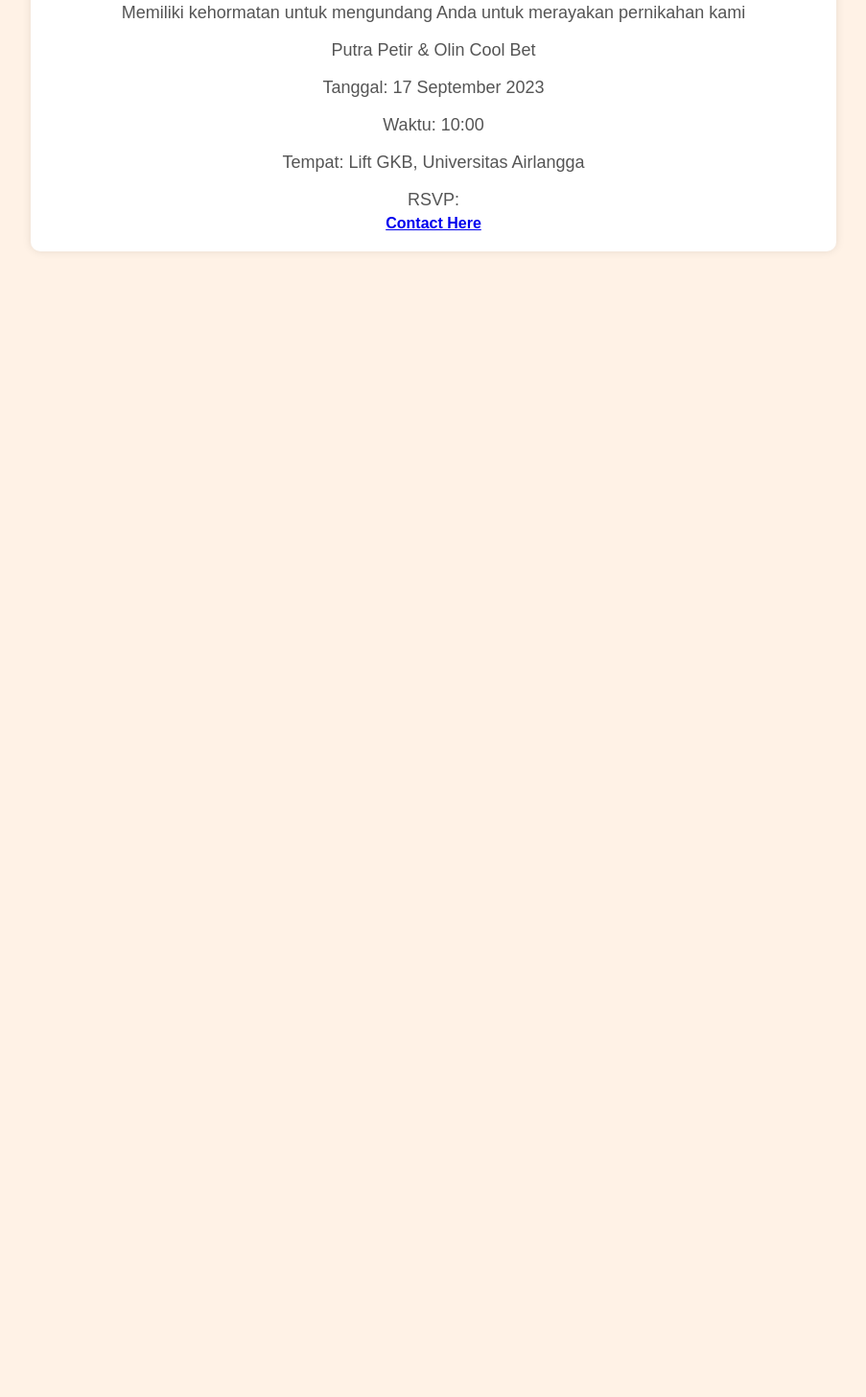
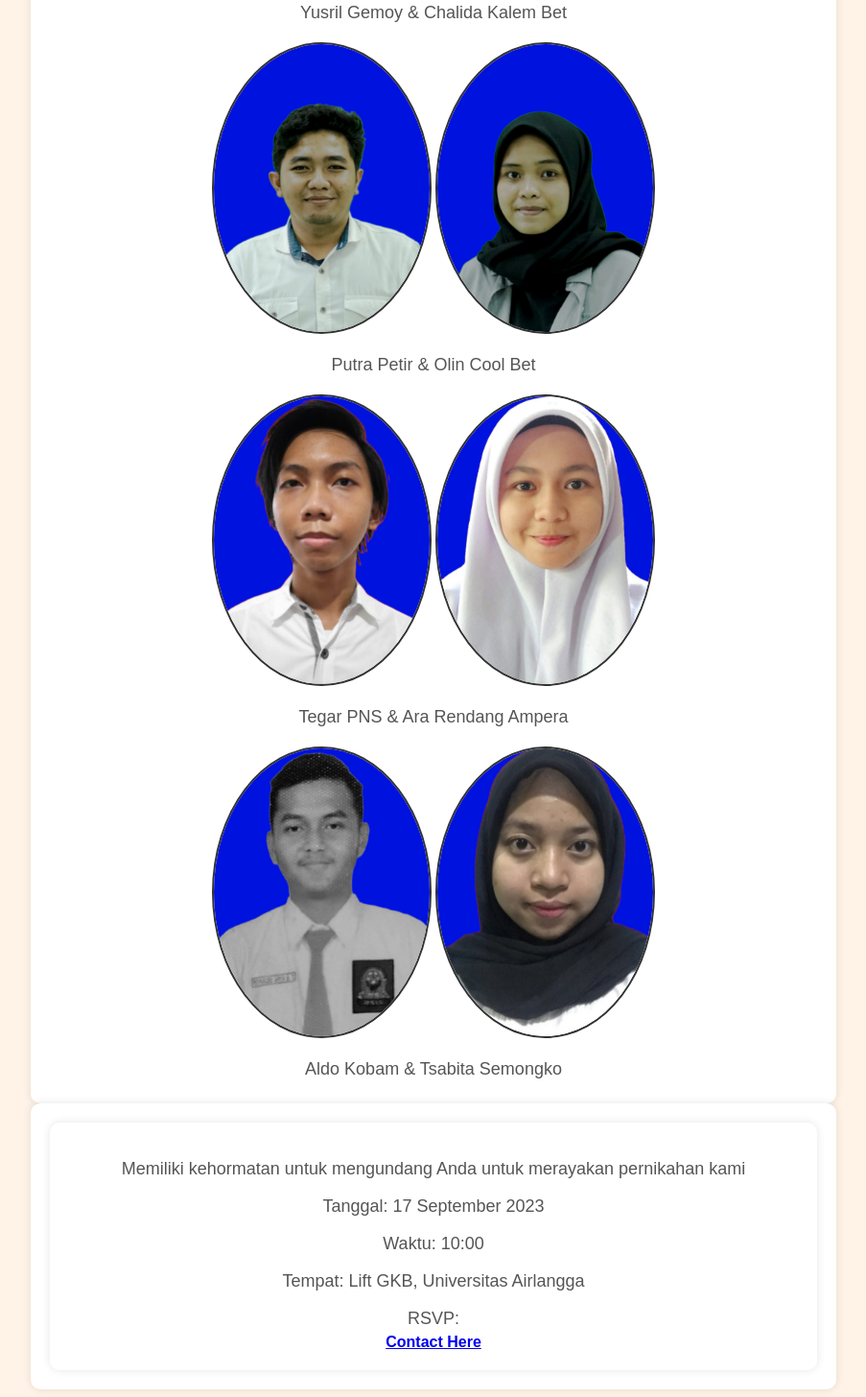
Before and after one commit to rakyankrisna/undangan-nikah, a plain HTML site: page index.html in a window 1280 px wide. Shown: the part 427-1883 px from the top of the page at 96% size, without its empty margins (188-1091 px from the left). Before the commit the page ends 800 px from the top, so only its background shows below. Drawn offline with Linux system fonts and the light colour scheme.

Commit message:
add nikah massal

```diff
--- a/index.html
+++ b/index.html
@@ -51,15 +51,35 @@
   <body>
     <div class="container">
       <div class="invitation-card">
-        <h1>Undangan Pernikahan</h1>
+        <h1>Undangan Pernikahan Massal</h1>
         <img src="yusril.jpg" alt="Foto Cowo" />
         <img src="chalida.png" alt="Foto Cewe" />
-
+        <p>Yusril Gemoy & Chalida Kalem Bet</p>
+      </div>
+      <div class="invitation-card">
+        <img src="putra.jpg" alt="Foto Cowo" />
+        <img src="olin.jpg" alt="Foto Cewe" />
+        <p>Putra Petir & Olin Cool Bet</p>
+      </div>
+      <div class="invitation-card">
+        <img src="tegar.jpg" alt="Foto Cowo" />
+        <img src="ara.jpg" alt="Foto Cewe" />
+        <p>Tegar PNS & Ara Rendang Ampera</p>
+      </div>
+      <div class="invitation-card">
+        <img src="aldo.jpg" alt="Foto Cowo" />
+        <img src="tsabita.jpg" alt="Foto Cewe" />
+        <p>Aldo Kobam & Tsabita Semongko</p>
+      </div>
+    </div>
+  </body>
+  <footer>
+    <div class="container">
+      <div class="container">
         <p>
           Memiliki kehormatan untuk mengundang Anda untuk merayakan pernikahan
           kami
         </p>
-        <p>Putra Petir & Olin Cool Bet</p>
         <p>Tanggal: 17 September 2023</p>
         <p>Waktu: 10:00</p>
         <p>Tempat: Lift GKB, Universitas Airlangga</p>
@@ -67,5 +87,5 @@
         <a href="https://wa.me/628882496283"> <strong>Contact Here</strong></a>
       </div>
     </div>
-  </body>
+  </footer>
 </html>
```
Also changed, not shown: aldo.jpg (added), ara.jpg (added), olin.jpg (added), putra.jpg (added), tegar.jpg (added), tsabita.jpg (added).
